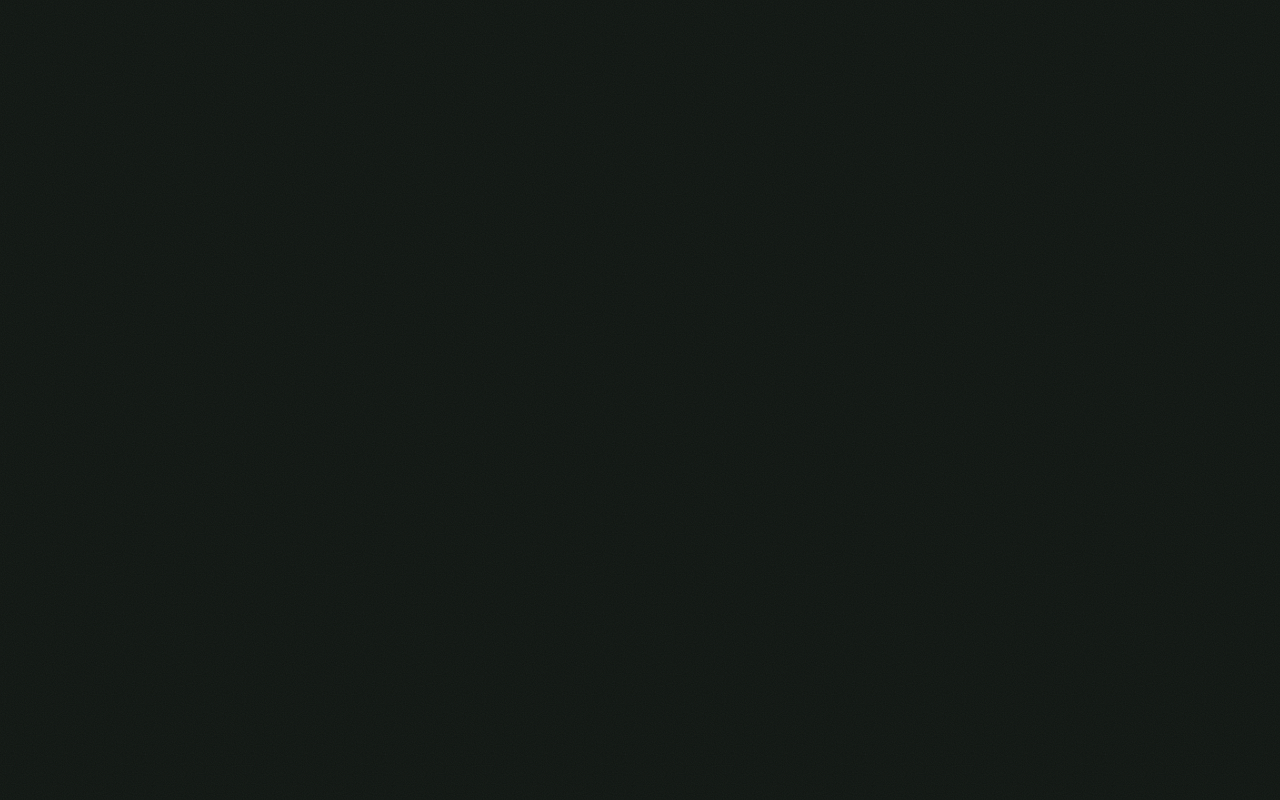
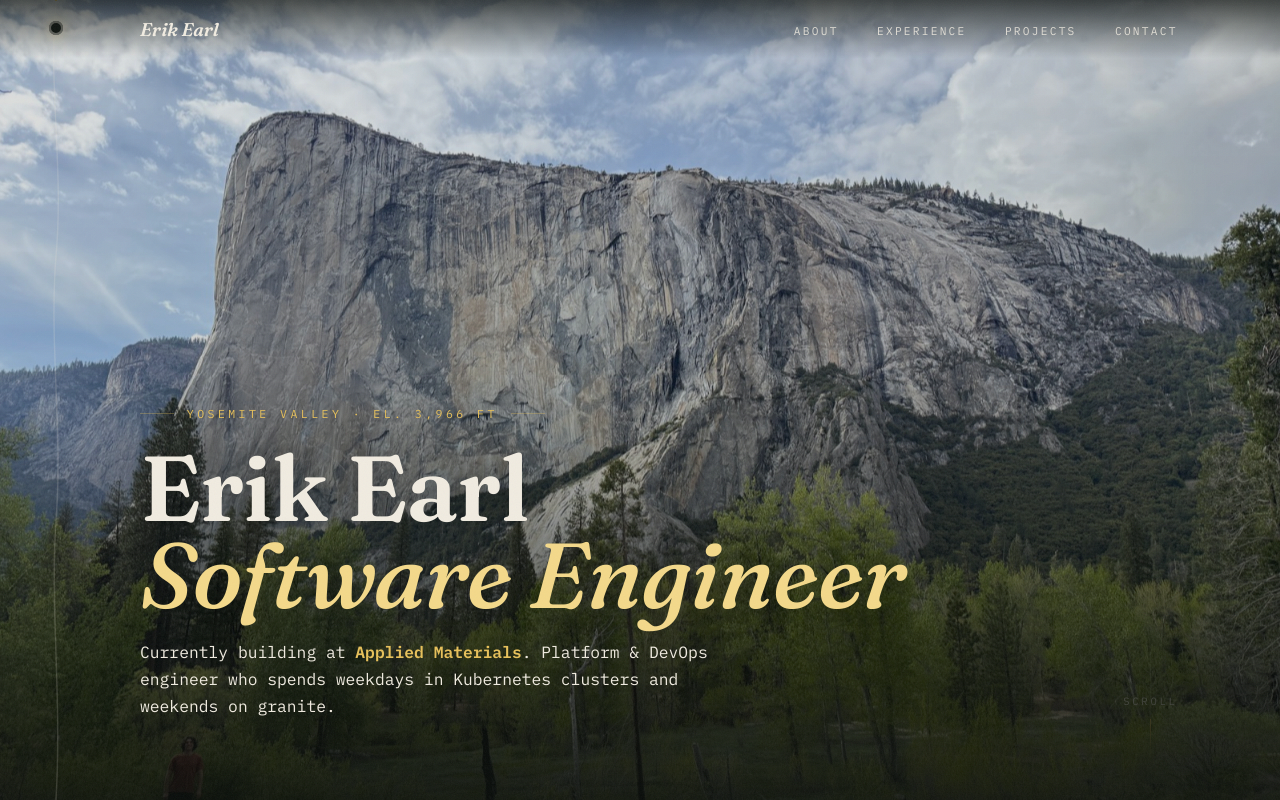
Before and after one commit to erikjearl/erikjearl.com, a React (Vite) app: page / in a window 1280 px wide. Built offline with nearby package versions, Linux system fonts and the light colour scheme.

Commit message:
feat: hero section

```diff
--- a/src/App.tsx
+++ b/src/App.tsx
@@ -1,3 +1,13 @@
+import { TopNav } from './components/TopNav';
+import { RouteRail } from './components/RouteRail';
+import { Hero } from './components/Hero';
+
 export default function App() {
-  return <main className="site" />;
+  return (
+    <main className="site">
+      <TopNav />
+      <RouteRail />
+      <Hero />
+    </main>
+  );
 }
--- /dev/null
+++ b/src/components/Hero.tsx
@@ -0,0 +1,24 @@
+import { Section } from './Section';
+import { Reveal } from './Reveal';
+import { site } from '../content/site';
+import '../styles/hero.css';
+
+export function Hero() {
+  return (
+    <Section id="hero" bg={{ src: '/assets/elcap.jpg', alt: 'El Capitan rising from the Yosemite valley floor', speed: 0.15 }} scrim>
+      <div className="content">
+        <Reveal immediate className="hero-stamp">{site.heroStamp}</Reveal>
+        <Reveal as="h1" immediate>
+          {site.name}<br /><em>{site.role.replace(' ', ' ')}</em>
+        </Reveal>
+        <Reveal as="p" immediate delay={1} className="hero-role">
+          Currently building at <span className="co">{site.company}</span>. {site.heroLede}
+        </Reveal>
+      </div>
+      <div className="scroll-cue" aria-hidden="true">
+        <span>Scroll</span>
+        <span className="line" />
+      </div>
+    </Section>
+  );
+}
--- /dev/null
+++ b/src/styles/hero.css
@@ -0,0 +1,81 @@
+/* ============ HERO ============ */
+#hero{
+  align-items:flex-end;
+  padding-bottom:5rem;
+}
+#hero .bg-layer img{
+  top:-4%;
+  height:112%;
+  transform-origin:50% 35%;
+  animation:kenburns 7s cubic-bezier(.2,.6,.3,1) both;
+}
+@keyframes kenburns{
+  from{transform:scale(1.09);}
+  to{transform:scale(1);}
+}
+#hero .scrim{
+  background:linear-gradient(180deg, rgba(8,12,9,.12) 0%, rgba(8,12,9,.18) 45%, rgba(10,14,11,.9) 100%);
+}
+.hero-stamp{
+  display:inline-flex;
+  align-items:center;
+  gap:.8rem;
+  font-size:.72rem;
+  letter-spacing:.3em;
+  text-transform:uppercase;
+  color:var(--rope);
+  margin-bottom:1.5rem;
+}
+.hero-stamp::before,
+.hero-stamp::after{
+  content:"";
+  width:34px;
+  height:1px;
+  background:var(--rope-dim);
+}
+#hero h1{
+  font-size:clamp(3.4rem, 7.2vw, 6.4rem);
+  line-height:.94;
+  text-shadow:0 4px 30px rgba(0,0,0,.4);
+}
+#hero h1 em{
+  font-style:italic;
+  font-weight:500;
+  color:var(--rope-bright);
+}
+.hero-role{
+  font-size:1.02rem;
+  margin-top:1.3rem;
+  max-width:620px;
+  opacity:.92;
+  line-height:1.65;
+}
+.hero-role .co{color:var(--rope);font-weight:600;}
+.scroll-cue{
+  position:absolute;
+  bottom:2.6rem;
+  right:8vw;
+  display:flex;
+  flex-direction:column;
+  align-items:center;
+  gap:.7rem;
+  font-size:.66rem;
+  letter-spacing:.26em;
+  text-transform:uppercase;
+  opacity:.85;
+  animation:bob 2.6s ease-in-out infinite;
+}
+.scroll-cue .line{
+  width:1px;
+  height:40px;
+  background:linear-gradient(to bottom, var(--rope), transparent);
+}
+@keyframes bob{
+  0%,100%{transform:translateY(0);}
+  50%{transform:translateY(8px);}
+}
+
+@media (prefers-reduced-motion: reduce){
+  #hero .bg-layer img{animation:none;}
+  .scroll-cue{animation:none;}
+}
```
